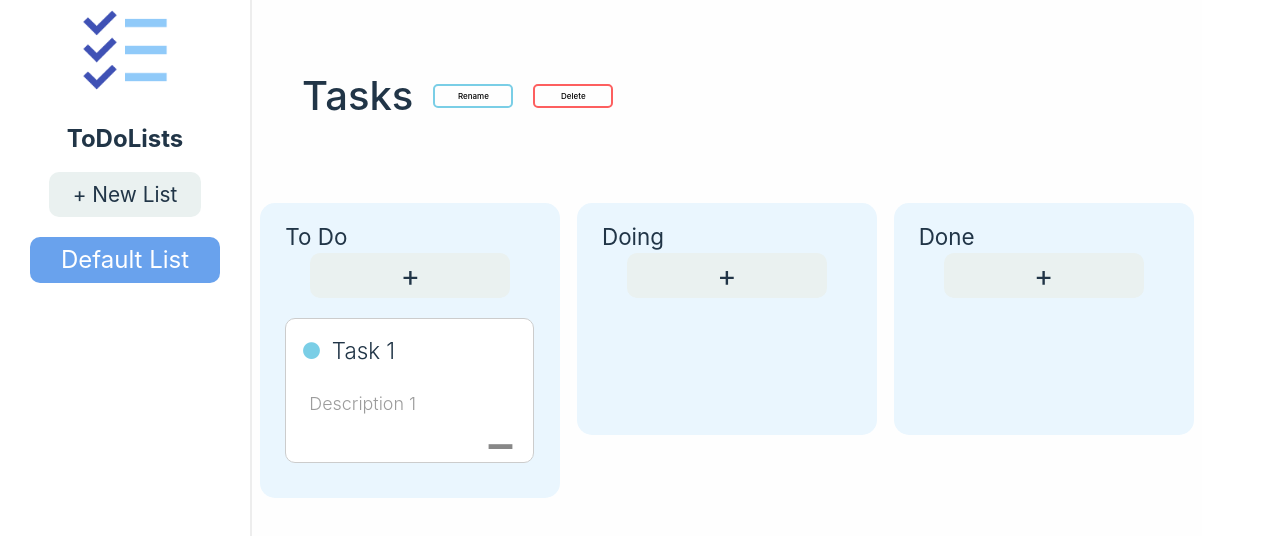
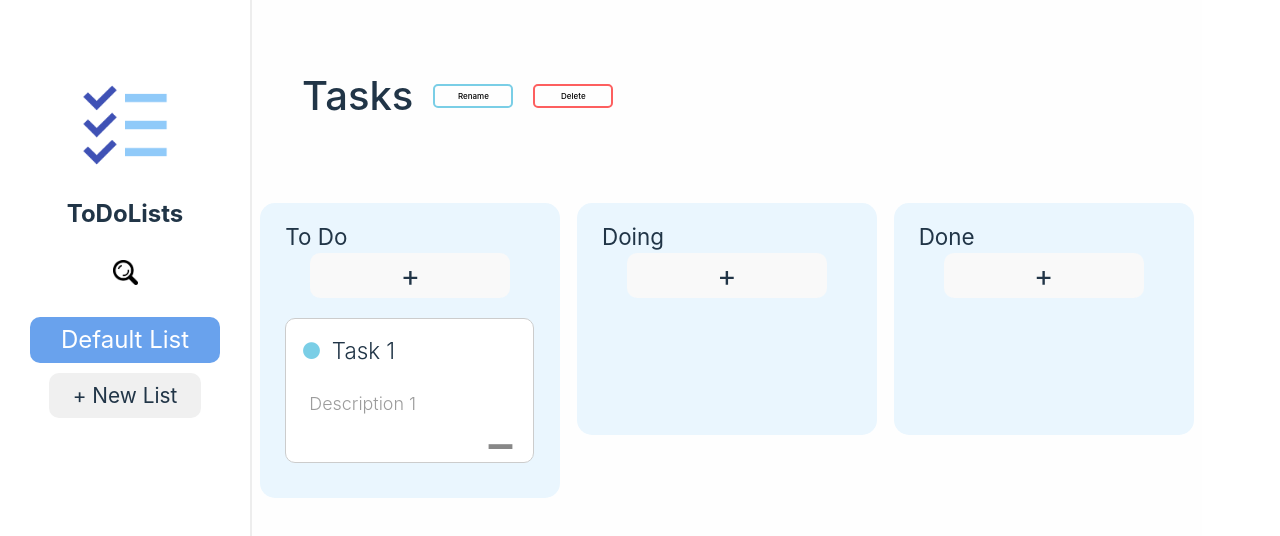
Before and after one commit to Midoria7/My-ToDoList, a React (Vite) app: page / in a window 1280 px wide. Shown: the top 536 px of the page. Built offline with nearby package versions, Linux system fonts and the light colour scheme.

Commit message:
Fix: Style Fix; Feature: Search Lists

```diff
--- a/src/App.css
+++ b/src/App.css
@@ -16,21 +16,3 @@
     min-width: 950px;
     background-color: #fefefe;
 }
-
-.add-list-button {
-    width: 80%;
-	height: 45px;
-	font-size: 1.3em;
-	line-height: 45px;
-	background-color: #eaf1f0;
-	margin: 0 auto;
-	border-radius: 10px;
-	margin-bottom: 20px;
-	cursor: pointer;
-	transition: 0.5s;
-	outline: none;
-}
-
-.add-list-button:hover {
-	background-color: #a1a8ef;
-}
--- a/src/components/ListBar.jsx
+++ b/src/components/ListBar.jsx
@@ -1,4 +1,5 @@
 import AddListButton from "./AddListButton.jsx";
+import SearchListButton from "./SearchListButton.jsx";
 
 export default function ListBar({lists, setLists, currentList, setCurrentList}) {
     function handleAddList() {
@@ -22,25 +23,38 @@ export default function ListBar({lists, setLists, currentList, setCurrentList})
         }
     }
 
+    function handleSearchList() {
+        const search = prompt("Enter the name of the list you want to search:");
+        if (search) {
+            const list = lists.find((list) => list.title === search);
+            if (list) {
+                setCurrentList(list);
+            } else {
+                alert("List not found!");
+            }
+        }
+    }
+
     return (
         <div className="list-bar">
             <img className="logo" src = {"\\src\\components\\todo_list.svg.png"} alt = "logo"/>
             <h1 className="list-bar-title">ToDoLists</h1>
             <div className="list-container">
-                <AddListButton handleClick={handleAddList}/>
+                <SearchListButton handleClick = {handleSearchList}/>
                 {
                     lists.map((nowList) => {
                         return (
-                        <div
-                        key = {nowList.title}
-                        className= {`list over-hide ${currentList.title === nowList.title ? "selected-list" : null}`}
-                        onClick = {() => setCurrentList(nowList)}
-                        >
+                            <div
+                            key = {nowList.title}
+                            className= {`list over-hide ${currentList.title === nowList.title ? "selected-list" : null}`}
+                            onClick = {() => setCurrentList(nowList)}
+                            >
                             {nowList.title}
                         </div>
                         );
                     })
                 }
+                <AddListButton handleClick = {handleAddList}/>
             </div>
         </div>
     );
--- /dev/null
+++ b/src/components/SearchListButton.jsx
@@ -0,0 +1,7 @@
+export default function SearchListButton({handleClick}) {
+    return (
+        <div className = "search-list-button" onClick = {handleClick}>
+            <img className = "search-icon" src = {"\\src\\components\\search_button.png"} alt = "search"/>
+        </div>
+    );
+}
--- a/src/components/list.css
+++ b/src/components/list.css
@@ -1,8 +1,56 @@
 .logo {
     width: 100px;
     height: 100px;
+    /* margin: auto; */
+    margin-top: 75px;
+    text-align: center;
+}
+
+.search-list-button {
+    width: 50px;
+    height: 50px;
     margin: auto;
     text-align: center;
+    border-radius: 10px;
+    /* border: 1px solid #3d87e8c4; */
+    background-color: #fff;
+    font-size: 0.5em;
+    font-weight: 400;
+    margin-bottom: 20px;
+    transition: 0.5s;
+    cursor: pointer;
+}
+
+.search-list-button:hover {
+    background-color: #f0f0f0;
+    color: #fff;
+    transition: 0.5s;
+}
+
+.search-icon {
+    width: 50%;
+    height: 50%;
+    margin: auto;
+    margin-top: 25%;
+}
+
+.add-list-button {
+    width: 80%;
+	height: 45px;
+	font-size: 1.3em;
+	line-height: 45px;
+	background-color: #f0f0f0;
+	margin: 0 auto;
+	border-radius: 10px;
+	margin-bottom: 20px;
+	cursor: pointer;
+	transition: 0.5s;
+	outline: none;
+}
+
+.add-list-button:hover {
+    color: #fff;
+	background-color: #403de8c4;
 }
 
 .list-bar-title {
@@ -28,6 +76,7 @@
     margin-bottom: 10px;
     transition: 0.5s;
     cursor: pointer;
+    background-color: #f0f0f0;
 }
 
 .selected-list {
--- a/src/components/task.css
+++ b/src/components/task.css
@@ -73,7 +73,7 @@
     height: 45px;
     font-size: 1.3em;
     line-height: 45px;
-    background-color: #eaf1f0;
+    background-color: #f9f9f9;
     margin: 0 auto;
     border-radius: 10px;
     margin-bottom: 20px;
```
Also changed, not shown: src/components/search_button.png (added).
